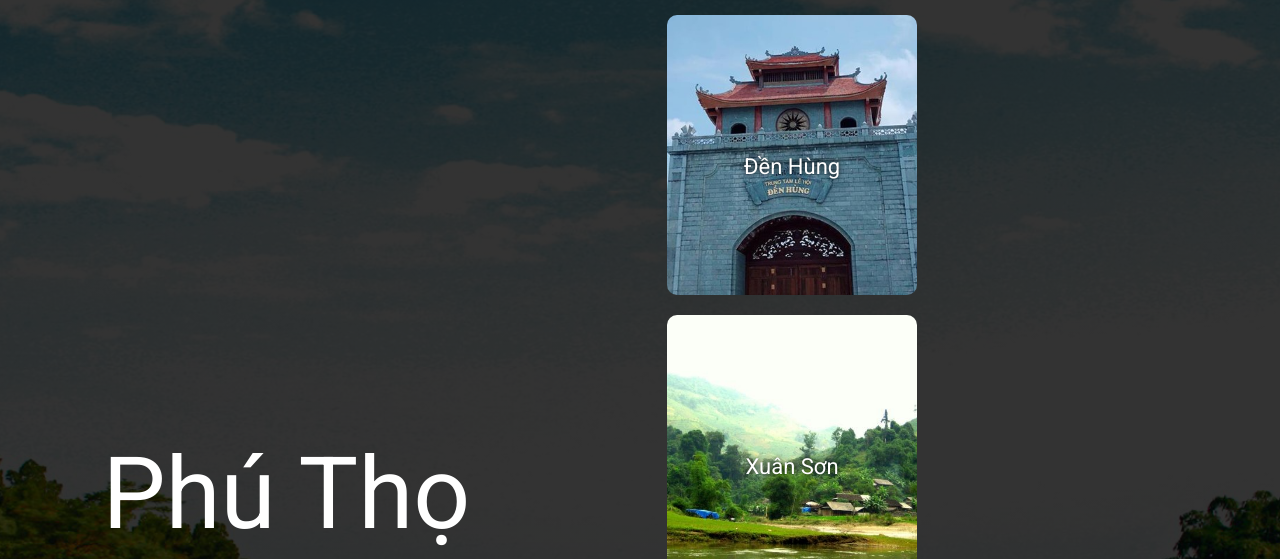
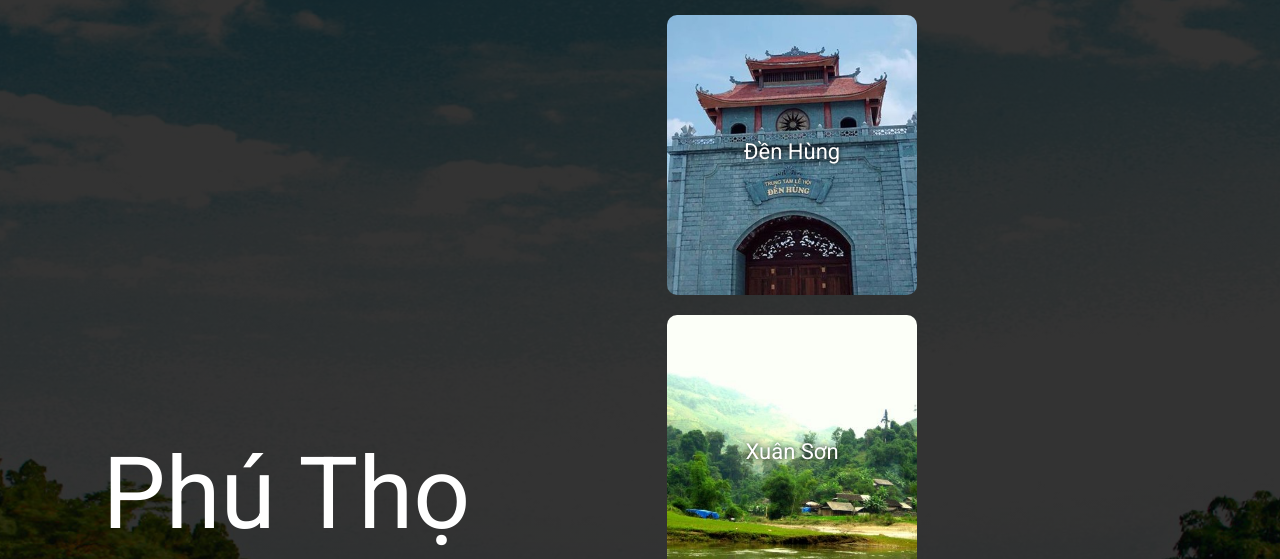
Before and after one commit to tuanloantyl/du-lich-phu-tho-asm4, a plain HTML site: page index.html in a window 1280 px wide. Shown: the part 161-720 px from the top of the page. Drawn offline with nearby package versions, Linux system fonts and the light colour scheme.

Commit message:
bỏ padding cho card

```diff
--- a/css/index_style.css
+++ b/css/index_style.css
@@ -86,7 +86,6 @@ button {
     height: 280px;
     display: inline-block !important;
     border-radius: 10px;
-    padding: 15px 25px;
     box-sizing: border-box;
     cursor: pointer;
     margin: 10px 15px;
```
